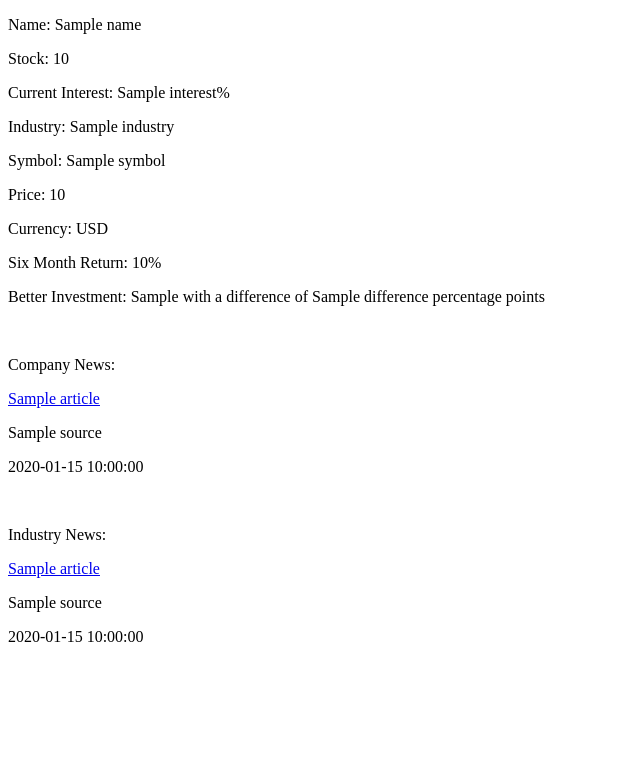
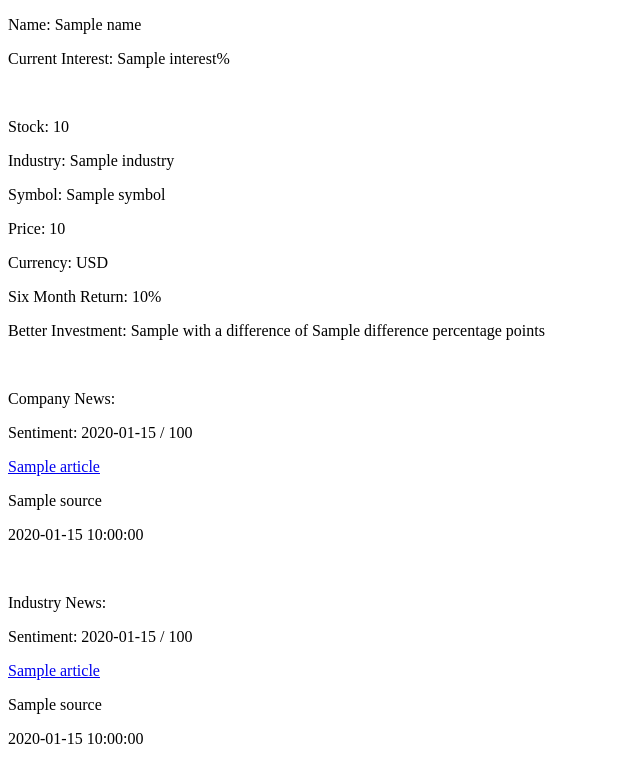
Before and after one commit to simoneppig/AN6001-bank-web-app, a Flask app: template templates/main.html in a window 1280 px wide. Shown: the top 783 px of the page, without its empty margins (0-640 px from the left). Run offline with Flask 3, Linux system fonts and the light colour scheme; the template is opened without the code that fills it: most values are stand-ins (such as "Sample title", 1, 10 or a date in 2020).

Commit message:
Added news sentiment analysis

```diff
--- a/app.py
+++ b/app.py
@@ -4,6 +4,8 @@ from dotenv import load_dotenv
 import os
 import yfinance as yf
 import requests
+import numpy as np
+from vaderSentiment.vaderSentiment import SentimentIntensityAnalyzer
 
 load_dotenv()
 
@@ -32,6 +34,35 @@ def get_six_month_return(symbol):
     percentage_return = ((end_price - start_price) / start_price) * 100
 
     return round(percentage_return, 2)
+
+
+def get_overall_news_sentiment(news_list):
+    """
+    Returns a single float (-1.0 to 1.0) representing the average sentiment
+    of all news articles provided.
+    """
+    if not news_list:
+        return 0.0
+
+    # Initialize VADER once (more efficient)
+    analyzer = SentimentIntensityAnalyzer()
+    scores = []
+
+    for article in news_list:
+        # Safe extraction: prevents crashes if 'description' or 'content' is None
+        title = article.get('title') or ""
+        desc = article.get('description') or ""
+        content = article.get('content') or ""
+
+        # Combine text
+        full_text = f"{title} {desc} {content}"
+
+        # Get ONLY the compound score (The one number you need)
+        score = analyzer.polarity_scores(full_text)['compound']
+        scores.append(score)
+
+    # Return the simple average
+    return np.mean(scores)
 
 
 app = Flask(__name__)
@@ -101,6 +132,8 @@ def main():
     for article in response.get('articles', []):
         company_news.append({
             "title": article['title'],
+            "description": article["description"],
+            "content": article["content"],
             "source": article['source']['name'],
             "url": article['url'],
             "publishedAt": article['publishedAt']
@@ -113,12 +146,20 @@ def main():
     for article in response.get('articles', []):
         industry_news.append({
             "title": article['title'],
+            "description": article["description"],
+            "content": article["content"],
             "source": article['source']['name'],
             "url": article['url'],
             "publishedAt": article['publishedAt']
         })
 
+    # News Sentiment Analysis
+    company_news_sentiment = get_overall_news_sentiment(company_news)
+    company_news_sentiment_scaled = int((company_news_sentiment + 1) * 50)
 
+
+    industry_news_sentiment = get_overall_news_sentiment(industry_news)
+    industry_news_sentiment_scaled = int((industry_news_sentiment + 1) * 50)
 
     return render_template("main.html",
                            name = name,
@@ -132,6 +173,8 @@ def main():
                            better_investment = better_investment,
                            difference = difference,
                            company_news = company_news,
+                           company_news_sentiment = company_news_sentiment_scaled,
+                           industry_news_sentiment = industry_news_sentiment_scaled,
                            industry_news = industry_news
                            )
 
--- a/templates/main.html
+++ b/templates/main.html
@@ -6,27 +6,39 @@
 </head>
 <body>
     <p>Name: {{name}}</p>
+    <p>Current Interest: {{interest}}%</p>
+
+    <br>
+
     <p>Stock: {{stock}}</p>
-    <p>Current Interest: {{interest}}%</p>
     <p>Industry: {{industry}}</p>
     <p>Symbol: {{symbol}}</p>
     <p>Price: {{price}}</p>
     <p>Currency: {{currency}}</p>
     <p>Six Month Return: {{stock_return}}%</p>
     <p>Better Investment: {{better_investment}} with a difference of {{difference}} percentage points</p>
+
     <br>
+
     <p>Company News:</p>
+    <p>Sentiment: {{company_news_sentiment}} / 100</p>
+
     {% for article in company_news %}
     <p><a href="{{ article.url }}" target="_blank">{{ article.title }}</a></p>
     <p>{{ article.source }}</p>
     <p>{{ article.publishedAt }}</p>
     {% endfor %}
+
     <br>
+
     <p>Industry News:</p>
+    <p>Sentiment: {{industry_news_sentiment}} / 100</p>
+
     {% for article in industry_news %}
     <p><a href="{{ article.url }}" target="_blank">{{ article.title }}</a></p>
     <p>{{ article.source }}</p>
     <p>{{ article.publishedAt }}</p>
     {% endfor %}
+
 </body>
 </html>
```
